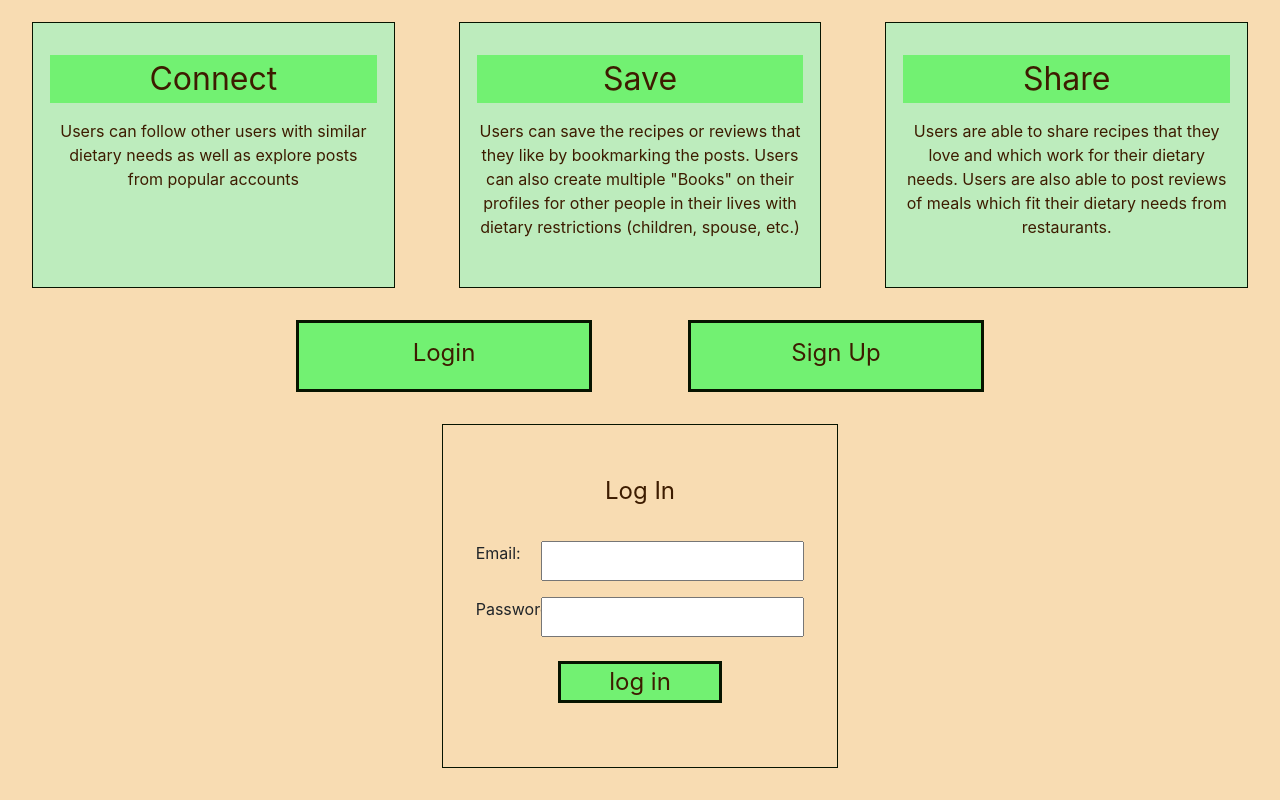
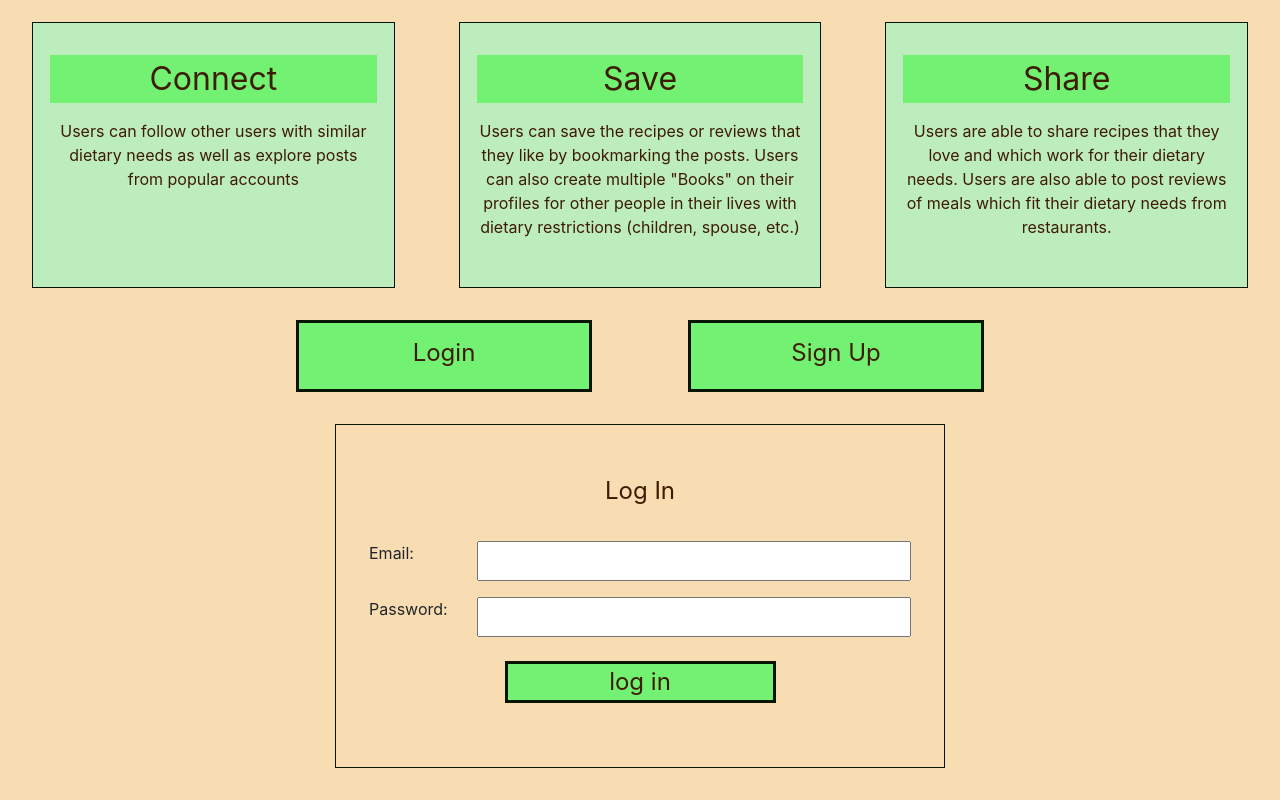
Before and after one commit to spencer-charney/WellFed, a React app: page / in a window 1280 px wide. Shown: the part 210-1010 px from the top of the page. Before the commit the page ends 978 px from the top, so only its background shows below. Built offline with nearby package versions, Linux system fonts and the light colour scheme.

Commit message:
Landing styling

```diff
--- a/app/components/landingPage/LandingPage.js
+++ b/app/components/landingPage/LandingPage.js
@@ -40,7 +40,7 @@ class LandingPage extends React.Component {
                     <Col className="landing-col"><Row><p className="landing-col-title">Share</p></Row><Row><p className="landing-col-desc">Users are able to share recipes that they love and which work for their dietary needs. Users are also able to post reviews of meals which fit their dietary needs from restaurants.</p></Row></Col>
                 </Row>
                 <Row><Col /><Col onClick={this.handleClickLogin} className="landing-log">Login</Col><Col onClick={this.handleClickSignUp} className="landing-sign">Sign Up</Col><Col /></Row>
-                <Row><Col /><Col>{form}</Col><Col /></Row>
+                <Row><Col /><Col xs={6}>{form}</Col><Col /></Row>
             </Container>
         )
     }
--- a/app/css/landingPage.css
+++ b/app/css/landingPage.css
@@ -68,6 +68,7 @@
 }
 .landing-form{
     margin-top: 2em;
+    margin-bottom: 2em;
     border-style: solid;
     border-color: rgb(7, 20, 0);
     border-width: 1px;
```
